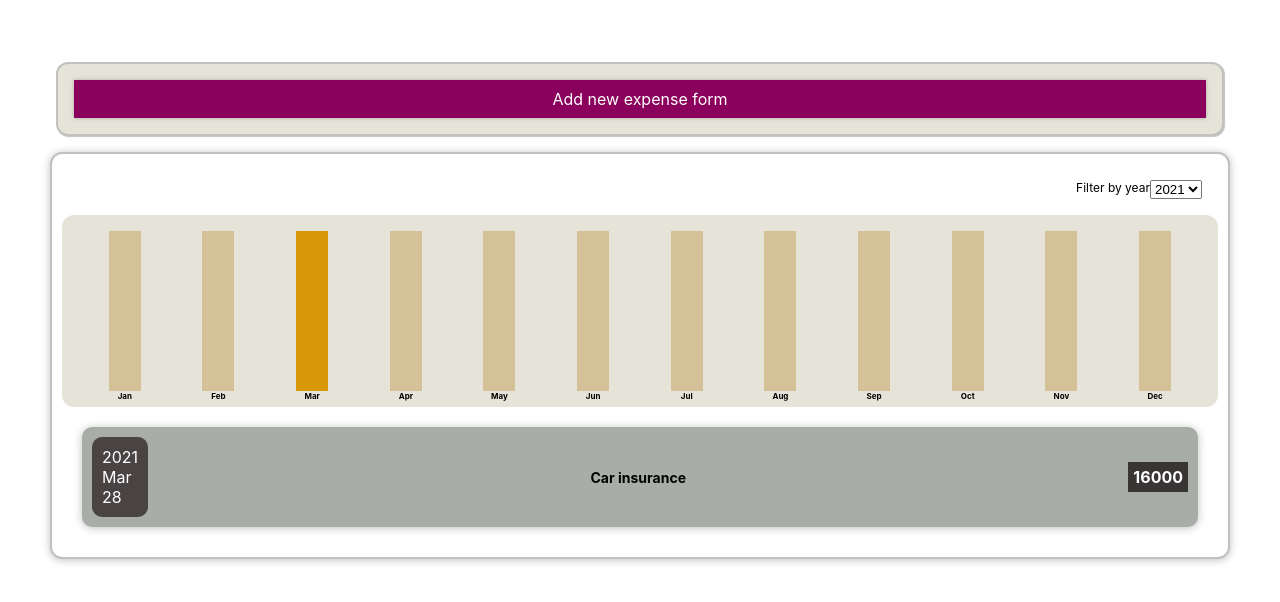
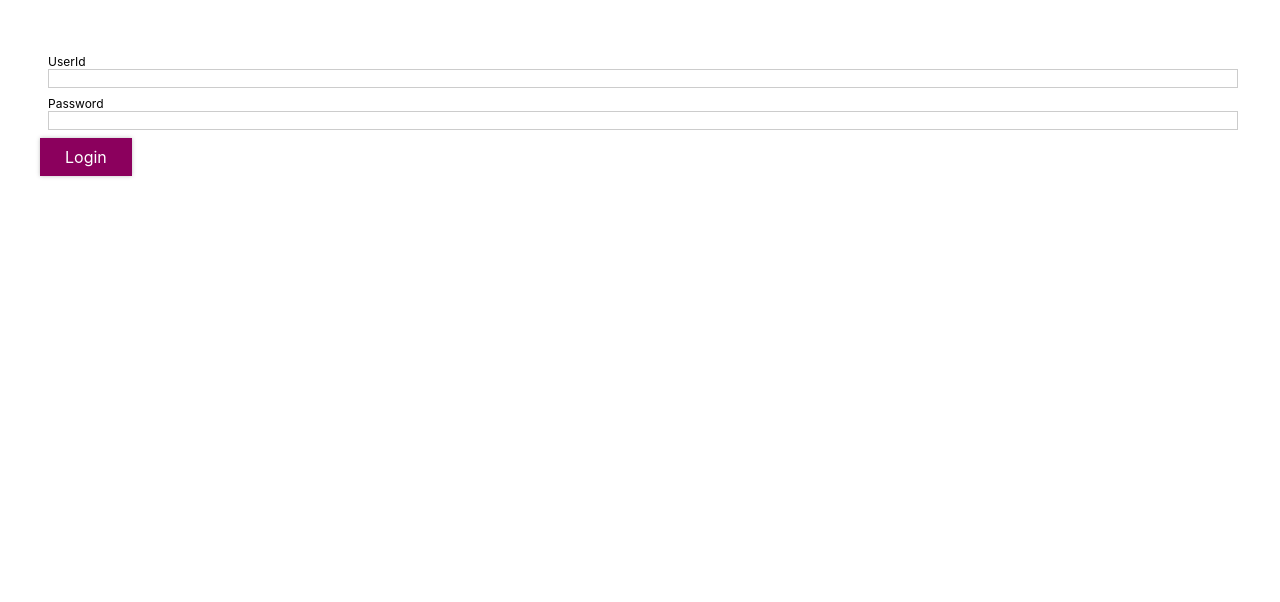
Before and after one commit to rajanimedikurthi/expense-tracker, a React (Create React App) app: page / in a window 1280 px wide. Shown: the top 602 px of the page. Built offline with nearby package versions, Linux system fonts and the light colour scheme.

Commit message:
Used gh-pages

```diff
--- a/package.json
+++ b/package.json
@@ -35,5 +35,8 @@
       "last 1 firefox version",
       "last 1 safari version"
     ]
+  },
+  "devDependencies": {
+    "gh-pages": "^3.2.3"
   }
 }
--- a/src/App.js
+++ b/src/App.js
@@ -1,9 +1,11 @@
 import logo from "./logo.svg";
 import "./App.css";
+import Login from "./components/Expenses/Login/Login";
 import "./Common.css";
-import { useState } from "react";
+import { useState, useEffect } from "react";
 import Expenses from "./components/Expenses/Expenses";
 import NewExpenseForm from "./components/Expenses/NewExpenseForm";
+import Button from "./components/UI/Button/Button";
 const sample_expenses = [
   {
     id: "e1",
@@ -32,16 +34,36 @@ const sample_expenses = [
 ];
 
 function App() {
+  const [isLogin, setIsLoggedIn] = useState(false);
+  useEffect(() => {
+    const storedUserLoggedInInfo = localStorage.getItem("isLoggedIn");
+    if (storedUserLoggedInInfo == "logged") {
+      setIsLoggedIn(true);
+    }
+  }, []);
   const [expenses, setExpenses] = useState(sample_expenses);
   const addExpenseDataHandler = (data) => {
     setExpenses((prevState) => {
       return [data, ...prevState];
     });
   };
+  const loginHandler = () => {
+    setIsLoggedIn(true);
+  };
+  const logoutHandler = () => {
+    localStorage.removeItem("isLoggedIn");
+    setIsLoggedIn(false);
+  };
   return (
     <div>
-      <NewExpenseForm onAddExpenseData={addExpenseDataHandler} />
-      <Expenses expenses={expenses} />
+      {!isLogin && <Login onLogin={loginHandler}></Login>}
+      {isLogin && (
+        <>
+          <Button onClick={logoutHandler}>Logout</Button>
+          <NewExpenseForm onAddExpenseData={addExpenseDataHandler} />
+          <Expenses expenses={expenses} />{" "}
+        </>
+      )}
     </div>
   );
 }
--- a/src/components/Expenses/ExpenseForm.js
+++ b/src/components/Expenses/ExpenseForm.js
@@ -1,99 +1,52 @@
-import { useState } from "react";
+import { useState, useRef } from "react";
 import Button from "../UI/Button/Button";
-import styled from "styled-components";
-
-const FormControl = styled.div`
-  margin: 0.5rem;
-  & input {
-    display: block;
-    width: 100%;
-    border: 1px solid ${(props) => (props.invalid ? "rgb(240, 5, 5)" : "#ccc")};
-    background-color: ${(props) =>
-      props.invalid ? "rgb(250, 128, 114)" : "transparent"};
-  }
-
-  & label {
-    color: ${(props) => (props.invalid ? "rgb(240, 5, 5)" : "inherit")};
-  }
-  & input:focus {
-    outline: none;
-    background-color: #d4c197;
-    border-color: #d89707;
-  }
-`;
+import FormControl from "../UI/FormControl";
 
 const ExpenseForm = (props) => {
-  const [userInput, setUserInput] = useState({
-    enteredTitle: "",
-    enteredAmount: "",
-    enteredDate: "",
-  });
+  const titleRef = useRef();
+  const amountRef = useRef();
+  const dateRef = useRef();
+
   const [isTitleValid, setTitleValidtiy] = useState(true);
   const [isAmountValid, setAmountValidtiy] = useState(true);
   const [isDateValid, setDateValidtiy] = useState(true);
 
-  const titleChangeHandler = (event) => {
-    let value = event.target.value;
-
-    setUserInput((prevState) => {
-      return { ...prevState, enteredTitle: value };
-    });
-    if (userInput.enteredTitle.trim().length > 0) {
-      setTitleValidtiy(true);
-    }
-  };
-  const amountChangeHandler = (event) => {
-    let value = event.target.value;
-
-    setUserInput((prevState) => {
-      return { ...prevState, enteredAmount: value };
-    });
-    if (userInput.enteredAmount.trim().length > 0) {
-      setAmountValidtiy(true);
-    }
-  };
-  const dateChangeHandler = (event) => {
-    let value = event.target.value;
-
-    setUserInput((prevState) => {
-      return { ...prevState, enteredDate: value };
-    });
-
-    if (userInput.enteredDate.trim().length > 0) {
-      setDateValidtiy(true);
-    }
-  };
   const submitHandler = (event) => {
     event.preventDefault();
-    const expenseData = {
-      title: userInput.enteredTitle,
-      amount: userInput.enteredAmount,
-      date: new Date(userInput.enteredDate),
-    };
+    const titleValue = titleRef.current.value;
+    const amountValue = amountRef.current.value;
+    const dateValue = dateRef.current.value;
+
     if (
-      userInput.enteredTitle.trim().length === 0 ||
-      userInput.enteredAmount.trim().length === 0 ||
-      userInput.enteredDate.trim().length === 0
+      titleValue.trim().length === 0 ||
+      amountValue.trim().length === 0 ||
+      dateValue.trim().length === 0
     ) {
-      if (userInput.enteredTitle.trim().length === 0) {
+      if (titleValue.trim().length === 0) {
         setTitleValidtiy(false);
       }
-      if (userInput.enteredAmount.trim().length === 0) {
+      if (amountValue.trim().length === 0) {
         setAmountValidtiy(false);
       }
-      if (userInput.enteredDate.trim().length === 0) {
+      if (dateValue.trim().length === 0) {
         setDateValidtiy(false);
       }
       return;
     }
+    const expenseData = {
+      title: titleValue,
+      amount: amountValue,
+      date: new Date(dateValue),
+    };
+    titleRef.current.value = "";
+    amountRef.current.value = "";
+    dateRef.current.value = "";
 
-    setUserInput({
-      enteredAmount: "",
-      enteredDate: "",
-      enteredTitle: "",
-    });
     props.onSaveExpenseData(expenseData);
     props.onStopEdit();
+    setTitleValidtiy(false);
+    setTitleValidtiy(false);
+    setTitleValidtiy(false);
   };
   const cancelHandler = () => {
     props.onStopEdit();
@@ -103,30 +56,16 @@ const ExpenseForm = (props) => {
     <form onSubmit={submitHandler}>
       <FormControl invalid={!isTitleValid}>
         <label>Title</label>
-        <input
-          type="text"
-          value={userInput.enteredTitle}
-          onChange={titleChangeHandler}
-        />
+        <input type="text" ref={titleRef} />
       </FormControl>
 
       <FormControl invalid={!isAmountValid}>
         <label>Amount</label>
-        <input
-          type="number"
-          value={userInput.enteredAmount}
-          onChange={amountChangeHandler}
-        />
+        <input type="number" ref={amountRef} />
       </FormControl>
       <FormControl invalid={!isDateValid}>
         <label>Date</label>
-        <input
-          type="date"
-          value={userInput.enteredDate}
-          min="2019-01-01"
-          max="2022-12-31"
-          onChange={dateChangeHandler}
-        />
+        <input type="date" min="2019-01-01" max="2022-12-31" ref={dateRef} />
       </FormControl>
       <div className="form-actions 2-column">
         <Button onClick={cancelHandler}>cancel</Button>
--- /dev/null
+++ b/src/components/Expenses/Login/Login.js
@@ -0,0 +1,42 @@
+import FormControl from "../../UI/FormControl";
+import { useState, useRef } from "react";
+import Button from "../../UI/Button/Button";
+const Login = (props) => {
+  const userIdRef = useRef();
+  const pwdRef = useRef();
+  const [isUserIdValid, setUserValidity] = useState(true);
+  const [isPwdValid, setPwdalidity] = useState(true);
+
+  const submitHandler = (event) => {
+    event.preventDefault();
+    const userIdValue = userIdRef.current.value;
+    const pwdvalue = pwdRef.current.value;
+    if (userIdValue.trim().length === 0 || pwdvalue.trim().length === 0) {
+      if (userIdValue.trim().length === 0) {
+        setUserValidity(false);
+      }
+      if (pwdvalue.trim().length === 0) {
+        setPwdalidity(false);
+      }
+      return;
+    }
+    localStorage.setItem("isLoggedIn", "logged");
+    props.onLogin();
+  };
+
+  return (
+    <form onSubmit={submitHandler}>
+      <FormControl invalid={!isUserIdValid}>
+        <label>UserId</label>
+        <input type="text" ref={userIdRef} />
+      </FormControl>
+
+      <FormControl invalid={!isPwdValid}>
+        <label>Password</label>
+        <input type="password" ref={pwdRef} />
+      </FormControl>
+      <Button type="submit">Login</Button>
+    </form>
+  );
+};
+export default Login;
--- a/src/components/Expenses/NewExpenseForm.js
+++ b/src/components/Expenses/NewExpenseForm.js
@@ -1,6 +1,6 @@
 import ExpenseForm from "./ExpenseForm";
 import "./NewExpenseForm.css";
-import Button from "../UI/Button/Button";
+import NewButton from "../UI/Button/NewButton";
 import { useState } from "react";
 const NewExpenseForm = (props) => {
   const saveExpenseDataHandler = (data) => {
@@ -20,7 +20,7 @@ const NewExpenseForm = (props) => {
   return (
     <div className="expense-form flex-container column box">
       {!bEditMode && (
-        <Button onClick={startEditHandler}> Add new expense form </Button>
+        <NewButton onClick={startEditHandler}> Add new expense form </NewButton>
       )}
       {bEditMode && (
         <ExpenseForm
--- /dev/null
+++ b/src/components/UI/Backdrop.js
@@ -0,0 +1,4 @@
+const Backdrop = (props) => {
+  return <div onClick={props.onClose}></div>;
+};
+export default Backdrop;
--- /dev/null
+++ b/src/components/UI/Button/NewButton.js
@@ -0,0 +1,11 @@
+import styles from "./NewButton.module.css";
+
+const NewButton = (props) => {
+  return (
+    <button type={props.type} className={styles.button} onClick={props.onClick}>
+      {props.children}
+    </button>
+  );
+};
+
+export default NewButton;
--- /dev/null
+++ b/src/components/UI/Button/NewButton.module.css
@@ -0,0 +1,24 @@
+.button {
+  width: 100%;
+  font: inherit;
+  border: 1px solid #8b005d;
+  color: #fff;
+  background-color: #8b005d;
+  box-shadow: 0 0 4px rgba(0, 0, 0, 0.25);
+  cursor: pointer;
+  padding: 0.5rem 1.5rem;
+}
+.button:focus {
+  outline: none;
+}
+.button:hover,
+.button:active {
+  background-color: #ac0e77;
+  border-color: #ac0e77;
+  box-shadow: 0 0 8px rgba(0, 0, 0, 0.26);
+}
+@media (min-width: 768px) {
+  .button {
+    width: auto;
+  }
+}
--- /dev/null
+++ b/src/components/UI/FormControl.js
@@ -0,0 +1,22 @@
+import styled from "styled-components";
+
+const FormControl = styled.div`
+  margin: 0.5rem;
+  & input {
+    display: block;
+    width: 100%;
+    border: 1px solid ${(props) => (props.invalid ? "rgb(240, 5, 5)" : "#ccc")};
+    background-color: ${(props) =>
+      props.invalid ? "rgb(250, 128, 114)" : "transparent"};
+  }
+
+  & label {
+    color: ${(props) => (props.invalid ? "rgb(240, 5, 5)" : "inherit")};
+  }
+  & input:focus {
+    outline: none;
+    background-color: #d4c197;
+    border-color: #d89707;
+  }
+`;
+export default FormControl;
--- /dev/null
+++ b/src/components/UI/Helpers/Wrapper.js
@@ -0,0 +1,4 @@
+const Wrapper = (props) => {
+  return props.children;
+};
+export default Wrapper;
```
Also changed, not shown: 1 other file (tests, documents, lock files or other folders).
